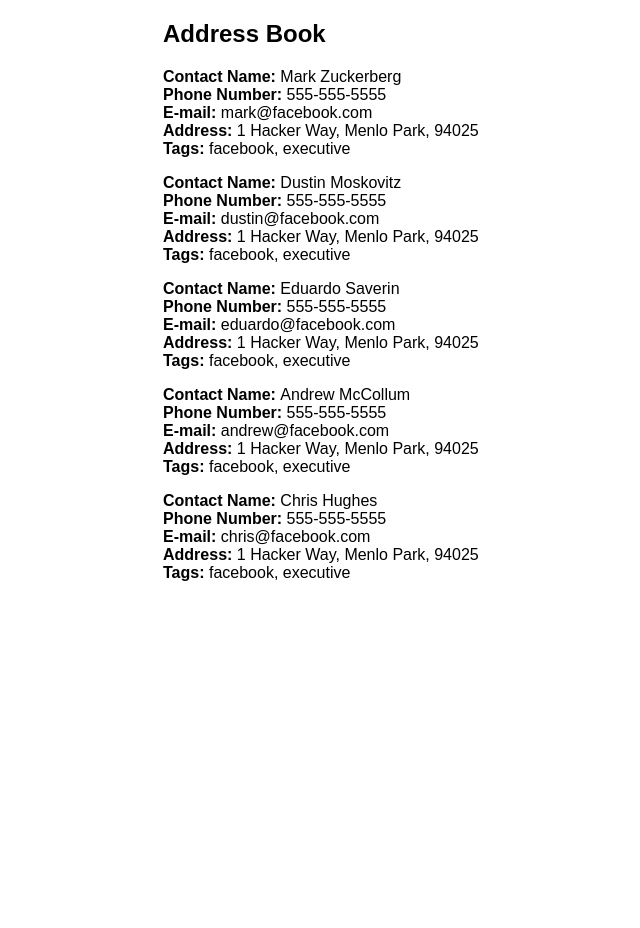
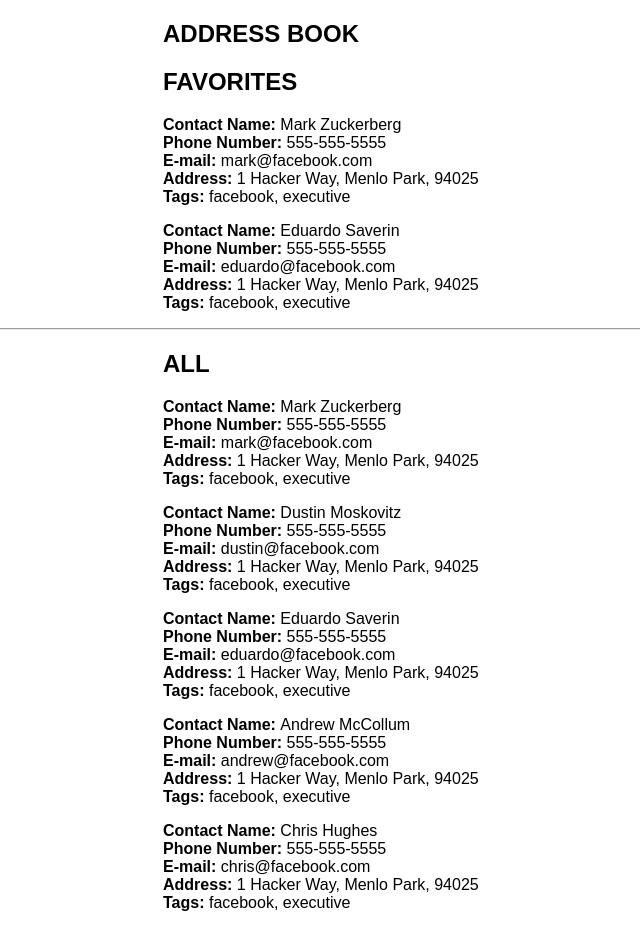
Before and after one commit to rodneycurl/react-address-book, a React (Create React App) app: page / in a window 1280 px wide. Shown: the whole page, without its empty margins (317-957 px from the left). Before the commit the page ends 800 px from the top, so only its background shows below. Built offline with nearby package versions, Linux system fonts and the light colour scheme.

Commit message:
added divider and filter for favorites and all

```diff
--- a/src/App.js
+++ b/src/App.js
@@ -44,10 +44,18 @@
     favorite: false,
     },
   ]
+  const favorite= contacts.filter(contact => contact.favorite)
 
   return (
     <section>
-      <h1 style={{marginLeft: 20 +'em'}}>Address Book</h1>
+      <h1 style={{marginLeft: 20 +'em'}}>ADDRESS BOOK</h1>
+      <h2 style={{marginLeft: 20 + 'em'}}>FAVORITES</h2>
+      { favorite
+        .map(f =>
+          <Contacts contact={f} />
+      )}
+      <hr />
+      <h2 style={{marginLeft: 20 + 'em'}}>ALL</h2>
       { contacts
         .map(contact =>
           <Contacts contact={contact} />
```
